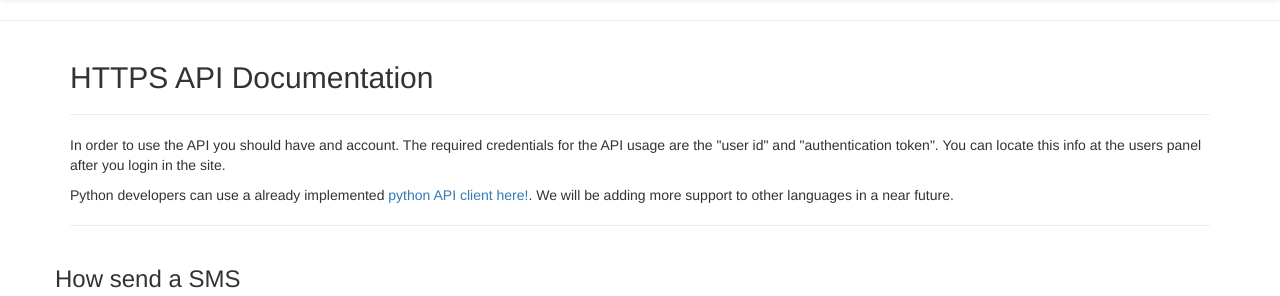
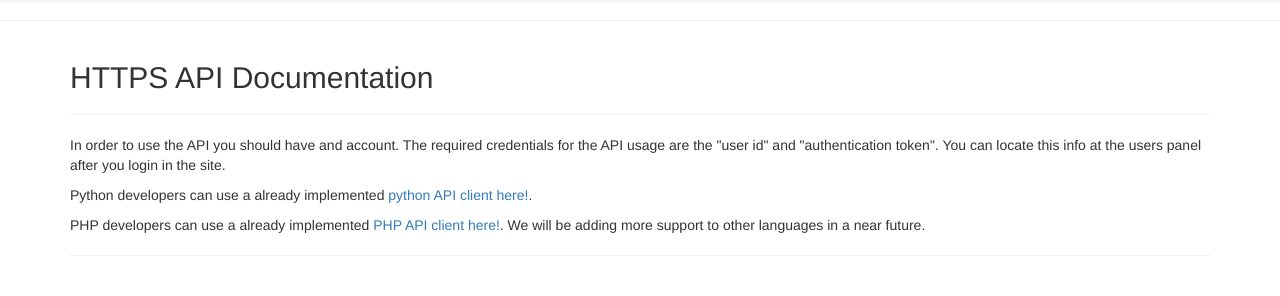
Before and after one commit to rrguardo/smr, a Flask app: template flaskapp/templates/api_doc/index.html in a window 1280 px wide. Shown: the part 52-348 px from the top of the page. Run offline with Flask 2, Linux system fonts and the light colour scheme; the template is opened without the code that fills it, so the values that code supplies are empty; parts of the project's set-up code (start-up, migrations or seed data) failed here and were passed over; some libraries are stand-ins or nearby versions.

Commit message:
PHP doc include.

```diff
--- a/flaskapp/templates/api_doc/index.html
+++ b/flaskapp/templates/api_doc/index.html
@@ -17,7 +17,13 @@
    <p>
        Python developers can use a already implemented
        <a target="_blank" href="https://bitbucket.org/smr-team/easy_sms_python" >
-       python API client here!</a>. We will be adding more support to other languages in a near future.
+       python API client here!</a>.
+   </p>
+
+   <p>
+       PHP developers can use a already implemented
+       <a target="_blank" href="https://bitbucket.org/smr-team/easy_sms_php_lib" >
+       PHP API client here!</a>. We will be adding more support to other languages in a near future.
    </p>
 
    <hr>
```
